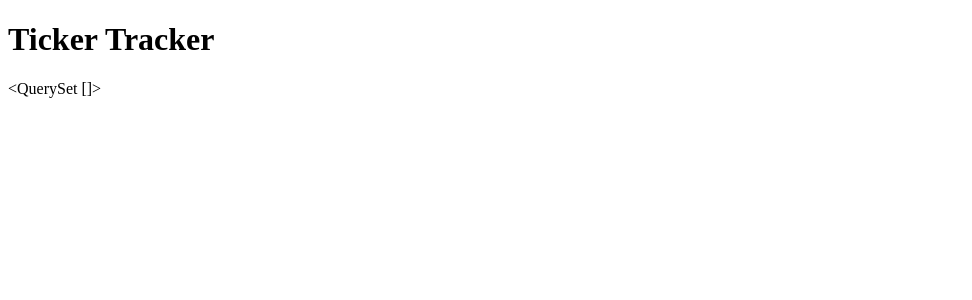
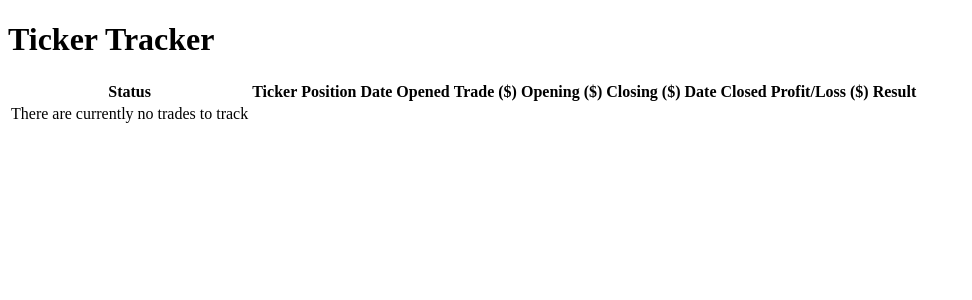
Before and after one commit to DannyGilligan/ticker-tracker, a Django app: page / in a window 1280 px wide. Shown: the top 300 px of the page, without its empty margins (0-972 px from the left). Run offline with Django 3.2, Linux system fonts and the light colour scheme; data that the repository does not hold is empty.

Commit message:
Add handling in the event there no trades by adding an {% empty %}

```diff
--- a/tracker/templates/tracker/tracker.html
+++ b/tracker/templates/tracker/tracker.html
@@ -8,10 +8,35 @@
 </head>
 <body>
     <h1>Ticker Tracker</h1>
-    {{ tracker }}
 
-
-
+    <table>
+        <th>Status</th>
+        <th>Ticker</th>
+        <th>Position</th>
+        <th>Date Opened</th>
+        <th>Trade ($)</th>
+        <th>Opening ($)</th>
+        <th>Closing ($)</th>
+        <th>Date Closed</th>
+        <th>Profit/Loss ($)</th>
+        <th>Result</th>
+        {% for ticker in tracker%}
+        <tr>
+            <td>{{ ticker.status }}</td>
+            <td>{{ ticker.ticker }}</td>
+            <td>{{ ticker.position }}</td>
+            <td>{{ ticker.date_opened }}</td>
+            <td>{{ ticker.amount_traded }}</td>
+            <td>{{ ticker.opening_price }}</td>
+            <td>{{ ticker.closing_price }}</td>
+            <td>{{ ticker.date_closed }}</td>
+            <td>{{ ticker.profit_loss }}</td>
+            <td>{{ ticker.result }}</td>
+        </tr>
+        {% empty %}
+        <tr><td>There are currently no trades to track</td></tr>
+        {% endfor %}
+    </table>
 
 </body>
 </html>
```
Also changed, not shown: db.sqlite3.
